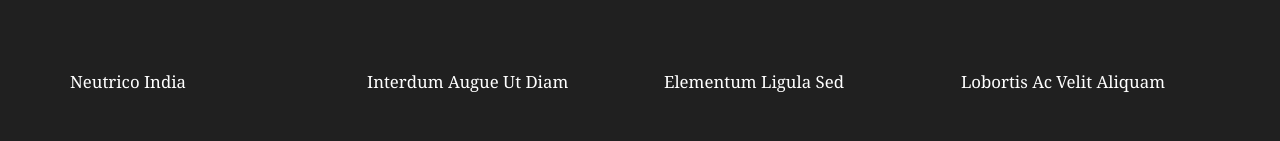
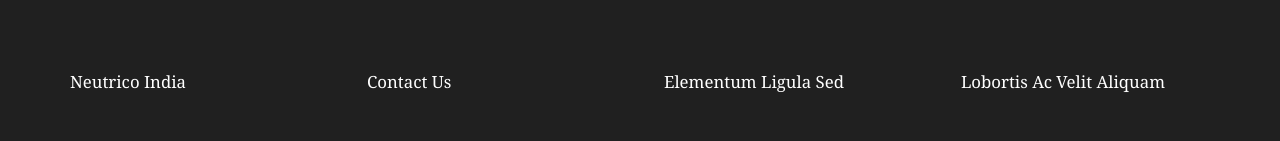
Before and after one commit to shyamalm88/neutrico-india-frontend, a Next.js app: page /home in a window 1280 px wide. Shown: the part 4081-4222 px from the top of the page. Built offline with nearby package versions, Linux system fonts and the light colour scheme; grey boxes are pictures that could not be loaded.

Commit message:
update for Contact Us

```diff
--- a/src/components/Footer/Footer.tsx
+++ b/src/components/Footer/Footer.tsx
@@ -27,7 +27,7 @@ function FooterSection() {
           </nav>
         </div>
         <div className="one_quarter">
-          <h6 className="heading">Interdum augue ut diam</h6>
+          <h6 className="heading">Contact Us</h6>
           <p className="nospace btmspace-15">
             Velit laoreet et scelerisque facilisis lacinia ut sapien in
             vehicula.
```
